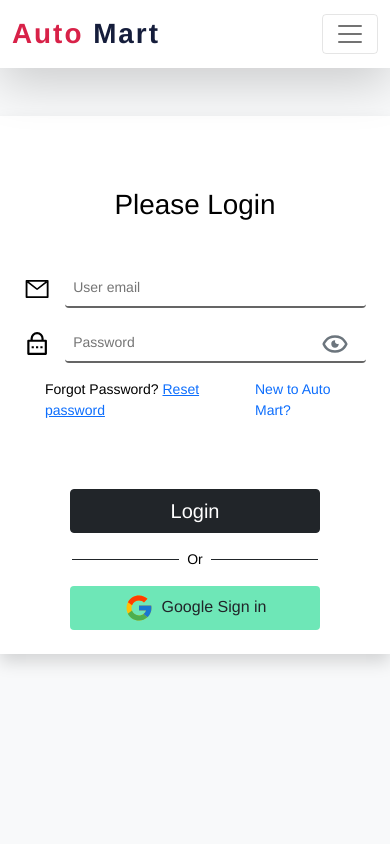
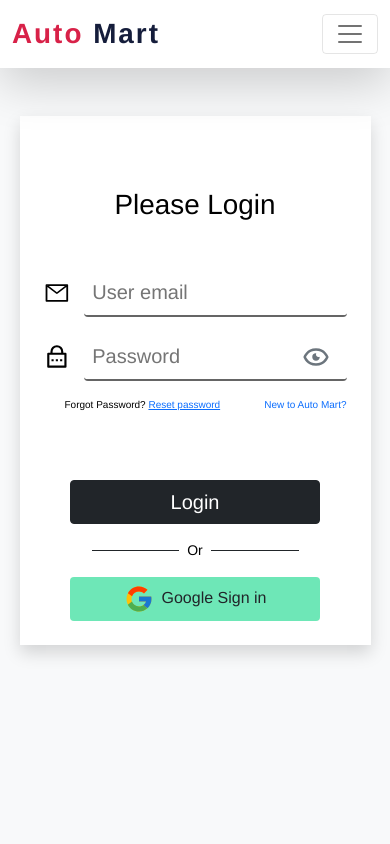
Before and after one commit to JunayedKhanNoor/auto-mart-automobile-warehuse-management-client-app, a React (Create React App) app: page /login in a window 390 px wide. Shown: the top 844 px of the page. Built offline with nearby package versions, Linux system fonts and the light colour scheme; no server answers.

Commit message:
Responsiveness bug  fixed

```diff
--- a/src/components/Login/Login.css
+++ b/src/components/Login/Login.css
@@ -1,3 +1,16 @@
 .login-button:hover {
   background-color: #64748b;
 }
+@media only screen and (max-width:576px) {
+  .logIn-container{
+    width: 90% !important;
+    margin-left:auto;
+    margin-right: auto;
+  }
+  .login-text{
+    font-size: x-small;
+  }
+  input {
+    font-size: 20px !important;
+    }
+}
--- a/src/components/Login/Login.js
+++ b/src/components/Login/Login.js
@@ -59,7 +59,7 @@
     <div style={{ height: "100vh" }}>
       <div
         style={{ maxWidth: "600px" }}
-        className="mt-5 p-4 mx-auto bg-white shadow"
+        className="mt-5 p-4 mx-auto bg-white shadow logIn-container"
       >
         <h1 className="text-center my-5">Please Login</h1>
         <form onSubmit={handleLogin}>
@@ -107,7 +107,7 @@
             ></BiShowAlt>
           </div>
           <div className="form-check d-flex justify-content-between">
-            <p>
+            <p className="login-text">
               Forgot Password?{" "}
               <span
                 onClick={resetPassword}
@@ -117,7 +117,7 @@
                 Reset password
               </span>
             </p>
-            <p className="text-primary" role="button">
+            <p className="text-primary login-text" role="button">
               <Link to="/register" style={{ textDecoration: "none" }}>
                 New to Auto Mart?
               </Link>
```
